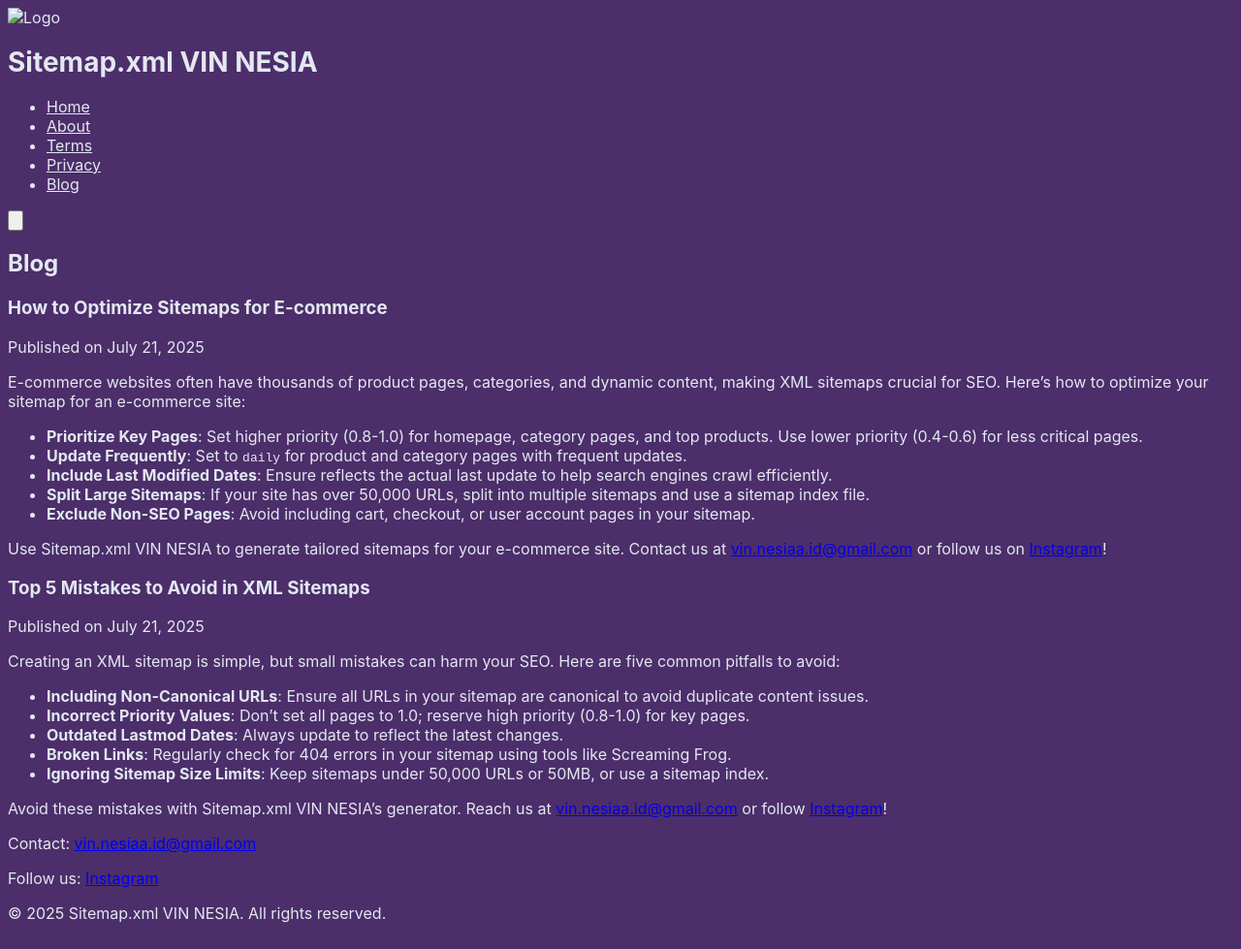
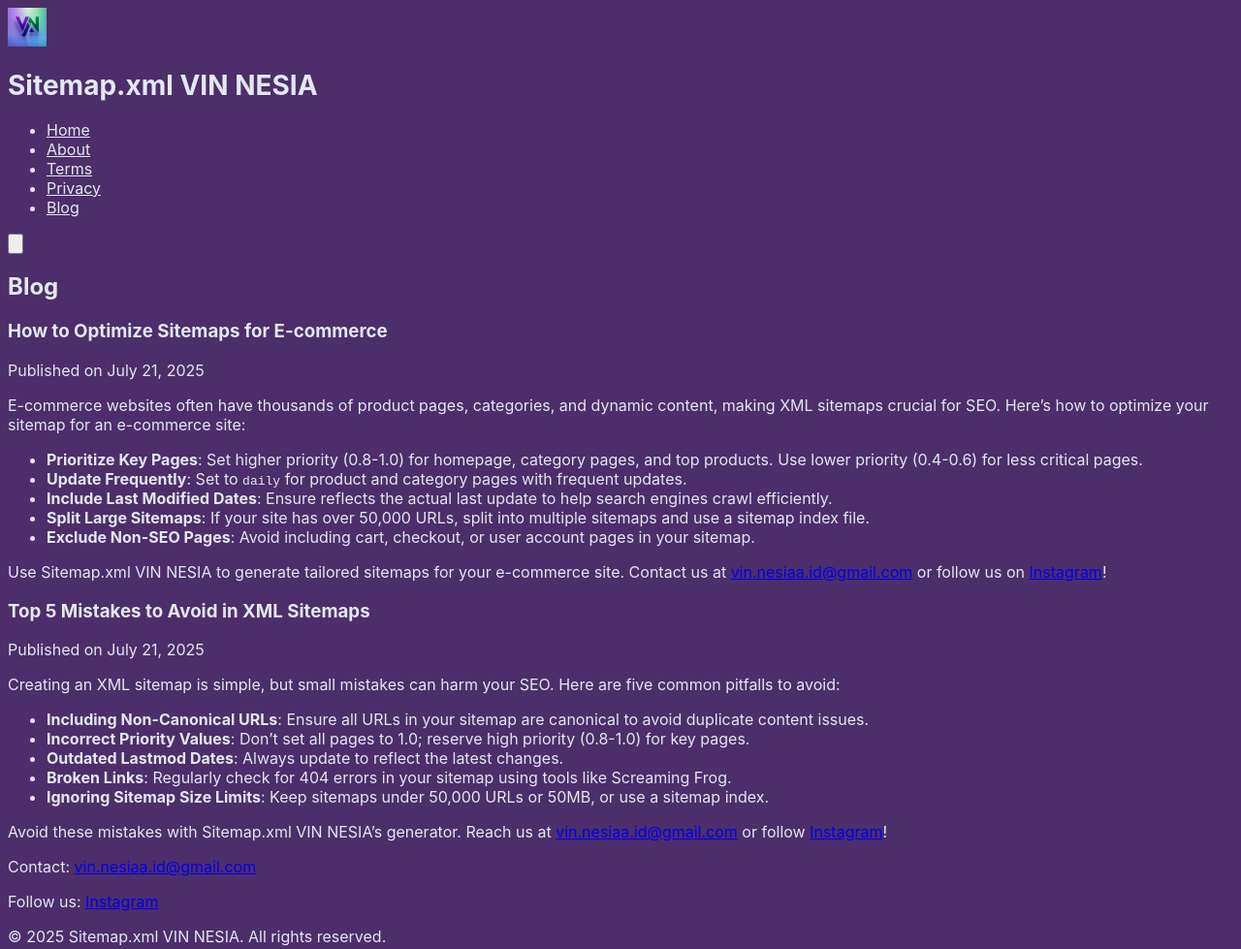
Before and after one commit to Vinnesiaaa/sitemap, a plain HTML site: page pages/blog.html in a window 1280 px wide. Shown: the whole page at 97% size. Drawn offline with nearby package versions, Linux system fonts and the light colour scheme; the site is published under a folder, as on GitHub Pages, so addresses that start at the root find nothing.

Commit message:
Add files via upload

```diff
--- a/pages/blog.html
+++ b/pages/blog.html
@@ -13,12 +13,12 @@
   <meta property="og:description" content="Read the latest SEO tips and sitemap tutorials from Sitemap.xml VIN NESIA to boost your website's visibility.">
   <meta property="og:url" content="https://sitemap.vinnesia.my.id/pages/blog.html">
   <meta property="og:type" content="website">
-  <meta property="og:image" content="https://sitemap.vinnesia.my.id/assets/logo.png">
+  <meta property="og:image" content="../assets/logo.png">
   <meta name="twitter:card" content="summary_large_image">
   <meta name="twitter:title" content="Blog - Sitemap.xml VIN NESIA">
   <meta name="twitter:description" content="Read the latest SEO tips and sitemap tutorials from Sitemap.xml VIN NESIA to boost your website's visibility.">
-  <meta name="twitter:image" content="https://sitemap.vinnesia.my.id/assets/logo.png">
-  <link rel="icon" href="/assets/favicon.ico" type="image/x-icon">
+  <meta name="twitter:image" content="../assets/logo.png">
+  <link rel="icon" href="../assets/favicon.ico" type="image/x-icon">
   <link href="https://cdn.tailwindcss.com" rel="stylesheet">
   <link href="../styles.css" rel="stylesheet">
   <script async src="https://www.googletagmanager.com/gtag/js?id=G-F8V8Y4XQN4"></script>
@@ -33,7 +33,7 @@
   <header class="bg-purple-900 py-4 shadow-md">
     <div class="container mx-auto px-4 flex flex-col md:flex-row items-center justify-between">
       <div class="flex items-center space-x-4 mb-4 md:mb-0">
-        <img src="/assets/logo.png" alt="Logo" class="logo w-10 h-10">
+        <img src="../assets/logo.png" alt="Logo" class="logo w-10 h-10">
         <h1 class="text-xl md:text-2xl font-bold text-white">Sitemap.xml VIN NESIA</h1>
       </div>
       <nav class="w-full md:w-auto">
@@ -105,5 +105,7 @@
       navMenu.classList.toggle('hidden');
     });
   </script>
+
+  <script src="../script.js"></script>
 </body>
 </html>
```
Also changed, not shown: pages/about.html (+6 -4 lines), pages/privacy.html (+6 -4 lines), pages/terms.html (+6 -4 lines).
